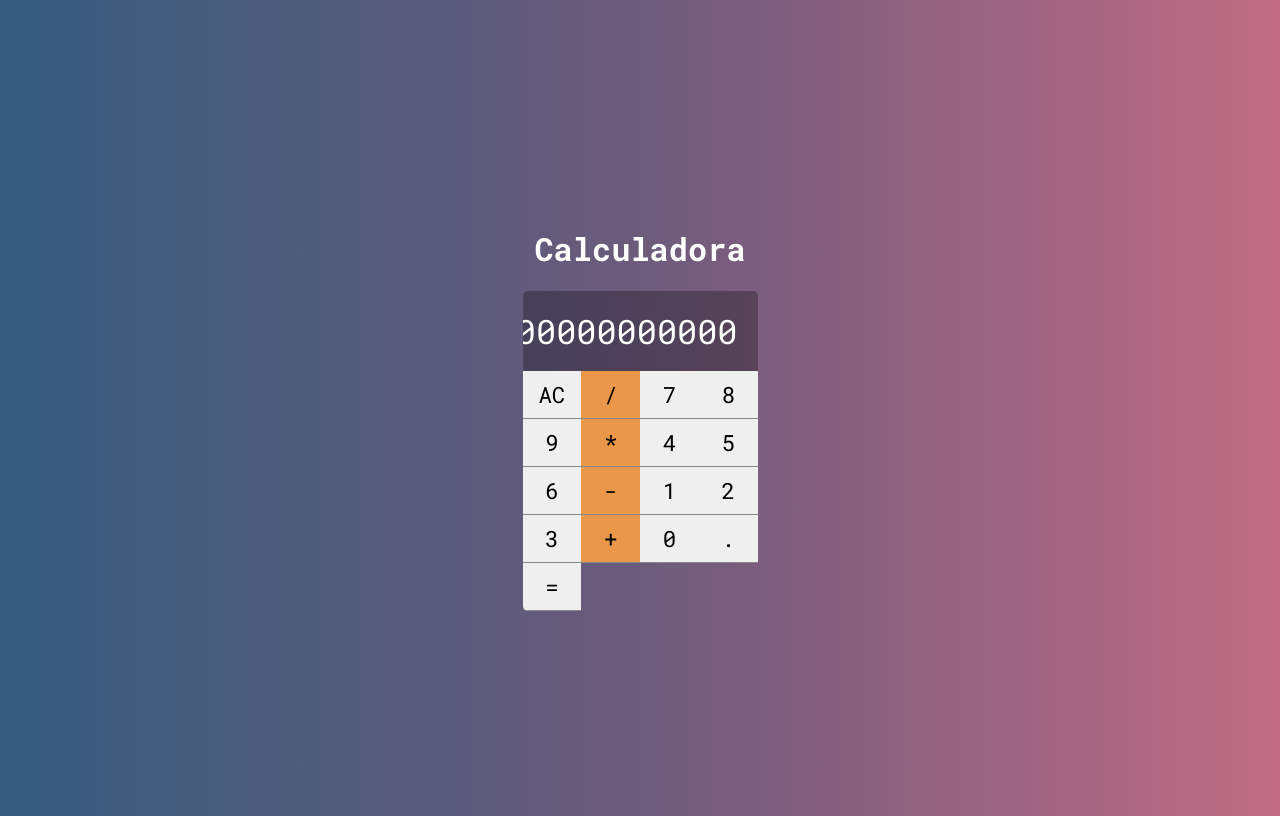
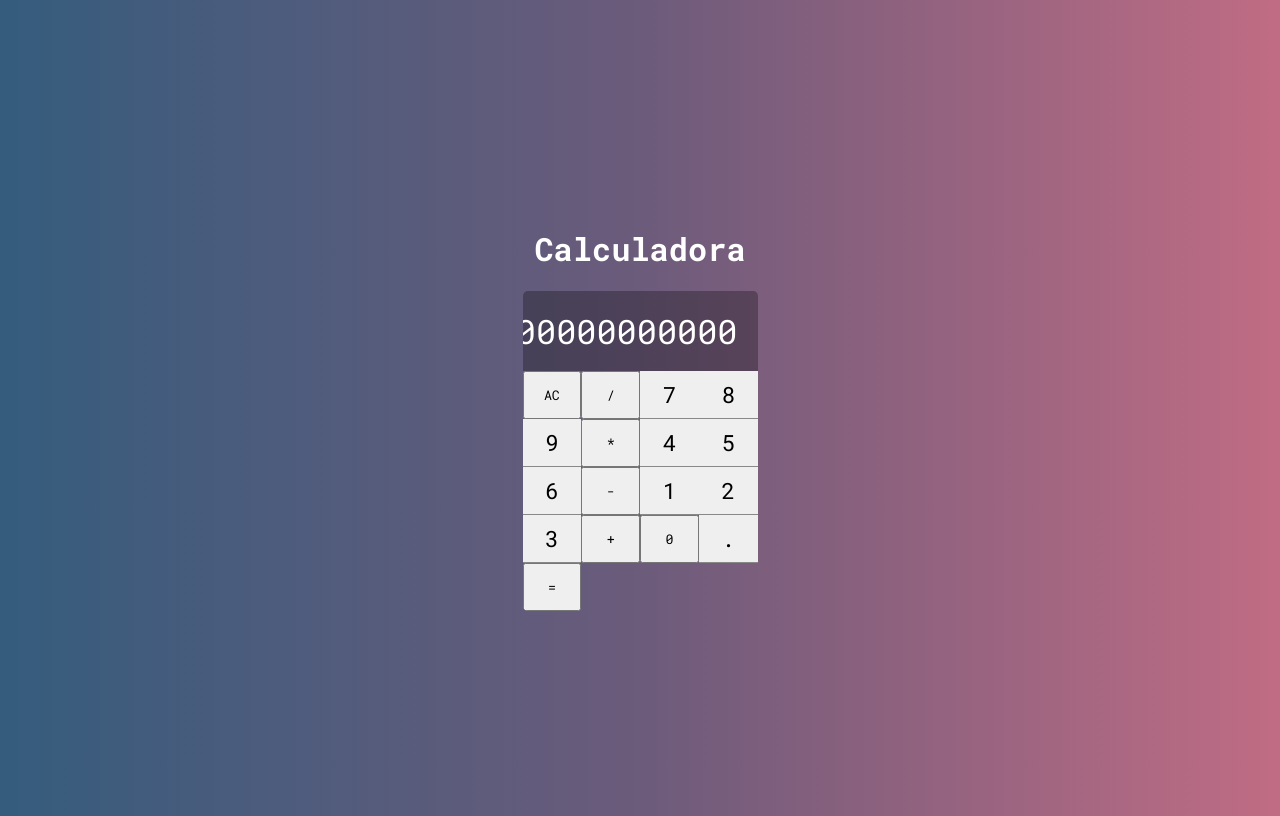
Before and after one commit to caiquewin/CalculadoraReactCod3r, a React (Create React App) app: page / in a window 1280 px wide. Built offline with nearby package versions, Linux system fonts and the light colour scheme.

Commit message:
adicionando estilo no botões

```diff
--- a/src/components/Button.css
+++ b/src/components/Button.css
@@ -5,3 +5,19 @@
     border-bottom:solid 1px #888;
     outline: none;
 }
+.button:active {
+    background-color: #cccc;
+}
+button.double {
+    grid-column:  span 2;
+}
+.button.triple {
+    grid-column: span 3;
+}
+.button.operation {
+    background-color: #ea9749;
+    color: white;
+}
+.button.operation:active {
+    background-color: #ccc;
+}
--- a/src/components/Button.jsx
+++ b/src/components/Button.jsx
@@ -2,12 +2,16 @@
 import './Button.css'
 
 export default props =>{
-    let color =props.color?props.color:"withe"
+
+    let classes =`button`
+    classes +=  props.operation?"operation":""
+    classes +=  props.double?"double":""
+    classes +=  props.triple?"triple":""
+
 
     return(
-       <button className="button" style={{
-           backgroundColor:`${color}`
-           }}>
+       <button onClick={e=>props.click && props.click(props.label)}
+        className={classes}>
         {props.label}
        </button>
     )
--- a/src/main/Calculator.jsx
+++ b/src/main/Calculator.jsx
@@ -5,28 +5,44 @@
 import Display from "../components/Display";
 
 export default class Calculator extends Component {
+    constructor(props){
+        super(props)
+       this.setOperation =this.clearMemory.bind(this)
+       this.setOperation =this.setOperation.bind(this)
+       this.setOperation =this.addDigit.bind(this)
 
+    }
+
+    clearMemory(){
+        console.log('limpar')
+    }
+    setOperation(operation){
+        console.log(operation)
+    }
+    addDigit(n){
+        console.log(n);
+    }
     render(){
         return(
             <div className="calculator">
-                <Display value={10000000000000}/>
-                <Button  label={"AC"} />
-                <Button  label={"/"} color={"#ea9749"}/>
-                <Button  label={"7"}/>
-                <Button  label={"8"}/>
-                <Button  label={"9"}/>
-                <Button  label={"*"} color={"#ea9749"}/>
-                <Button  label={"4"}/>
-                <Button  label={"5"}/>
-                <Button  label={"6"}/>
-                <Button  label={"-"} color={"#ea9749"}/>
-                <Button  label={"1"}/>
-                <Button  label={"2"}/>
-                <Button  label={"3"}/>
-                <Button  label={"+"} color={"#ea9749"}/>
-                <Button  label={"0"}/>
-                <Button  label={"."}/>
-                <Button  label={"="}/>
+                <Display value={10000000000000} />
+                <Button  label={"AC"} click={this.clearMemory} triple/>
+                <Button  label={"/"} click={this.setOperation} operation />
+                <Button  label={"7"} click={this.addDigit}/>
+                <Button  label={"8"} click={this.addDigit}/>
+                <Button  label={"9"} click={this.addDigit}/>
+                <Button  label={"*"} click={this.setOperation} operation/>
+                <Button  label={"4"} click={this.addDigit}/>
+                <Button  label={"5"} click={this.addDigit}/>
+                <Button  label={"6"} click={this.addDigit}/>
+                <Button  label={"-"} click={this.setOperation} operation/>
+                <Button  label={"1"} click={this.addDigit}/>
+                <Button  label={"2"} click={this.addDigit}/>
+                <Button  label={"3"} click={this.addDigit}/>
+                <Button  label={"+"} click={this.setOperation} operation/>
+                <Button  label={"0"} click={this.addDigit} double/>
+                <Button  label={"."} click={this.setOperation} />
+                <Button  label={"="} click={this.setOperation} operation/>
 
             </div>
         )
```
